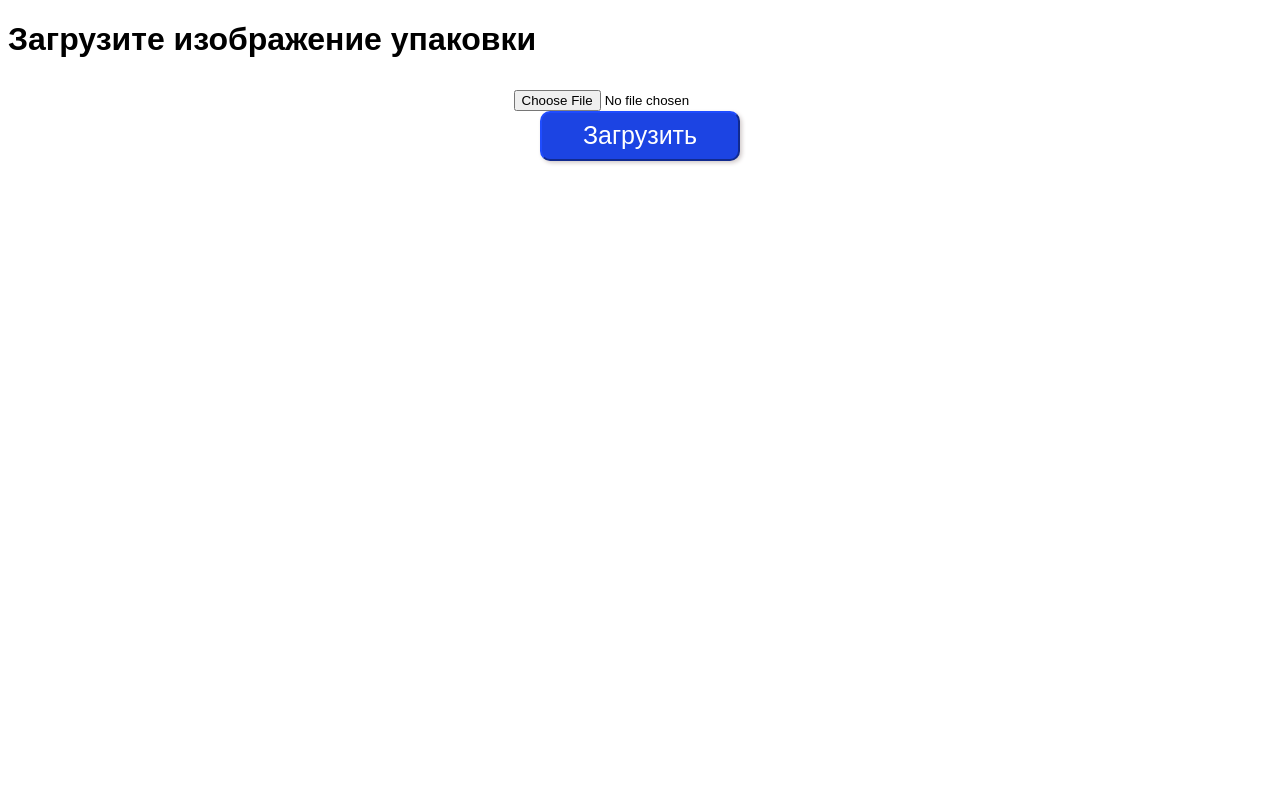
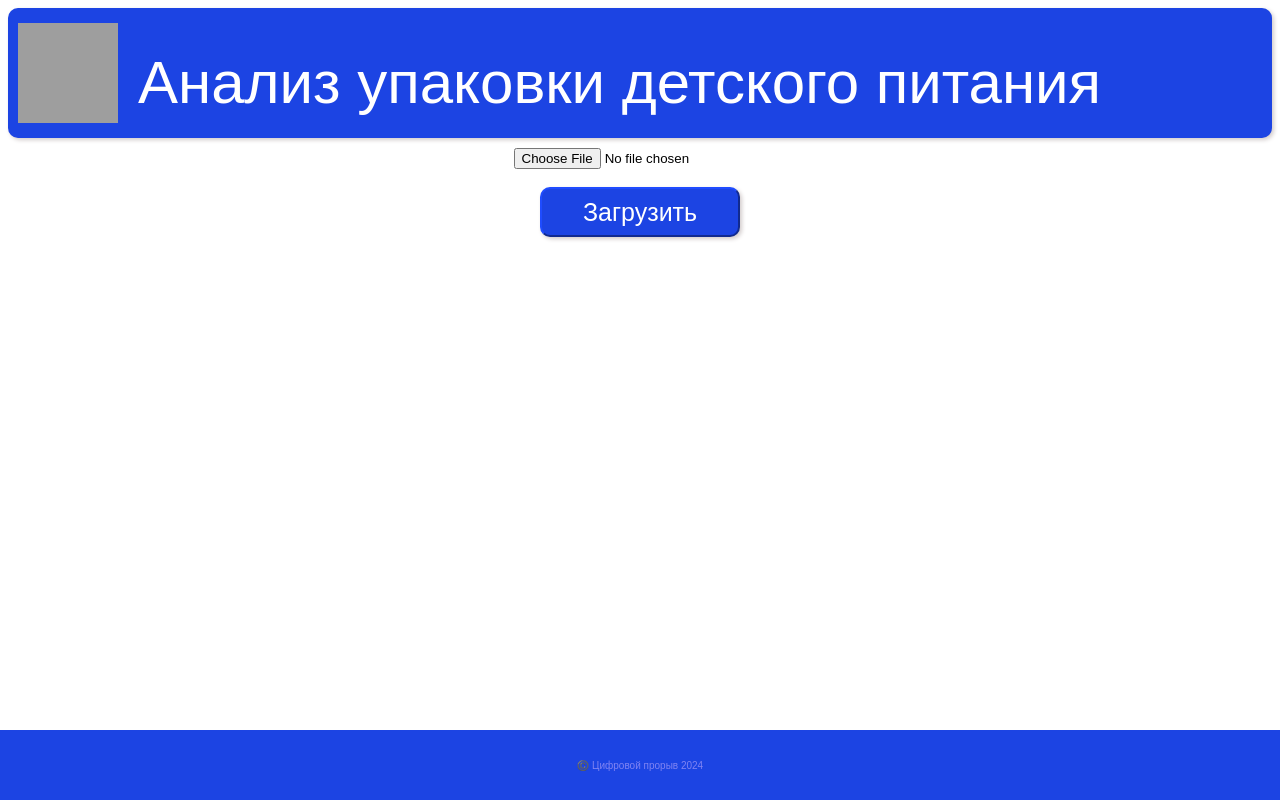
Before and after one commit to Konstantin04122007/Cifrovoy-proriv, a Flask app: page / in a window 1280 px wide. Run offline with Flask 3, Linux system fonts and the light colour scheme; grey boxes are pictures that could not be loaded.

Commit message:
Update index.html

```diff
--- a/templates/index.html
+++ b/templates/index.html
@@ -3,14 +3,18 @@
 <head>
     <meta charset="UTF-8">
     <meta name="viewport" content="width=device-width, initial-scale=1.0">
-    <!--meta name="description" content=""-->
-    <title>Анализ упаковки детского питания</title>
-    <link rel="stylesheet" href="style.css">
+    <meta name="description" content="Оценка информации на лицевой стороне упаковки пищевой продукции детского питания на соответствие рекомендациям ВОЗ.">
+    <title>Оценка маркетинга продуктов питания для детей грудного и раннего возраста</title>
+    <link rel="stylesheet" href="{{url_for('static', filename='style.css')}}">
 </head>
 <body>
-    <h1>Загрузите изображение упаковки</h1>
+    <header class="header">
+        <img src="{{url_for('static', filename='WHO.png')}}" alt="Logo VOZ">
+        <h1>Анализ упаковки детского питания</h1>
+    </header>
+    <main>
         <form action="/upload" method="post" enctype="multipart/form-data">
-        <input type="file" name="file" required>
+            <input type="file" name="file" required><br>
             <button type="submit">Загрузить</button>
         </form>
 
@@ -20,5 +24,11 @@
             <h2>Результат анализа:</h2>
             <p>{{ analysis }}</p>
         {% endif %}
+    </main>
+    <footer>
+        <p>
+            ©️ Цифровой прорыв 2024
+        </p>
+    </footer>
 </body>
 </html>
```
Lines whose indentation alone changed are shown as unchanged.
